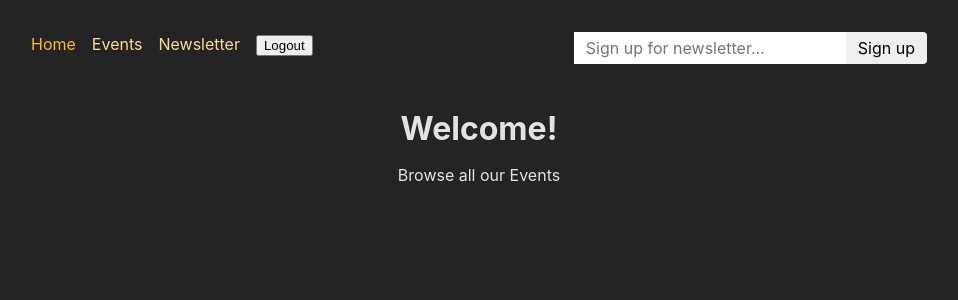
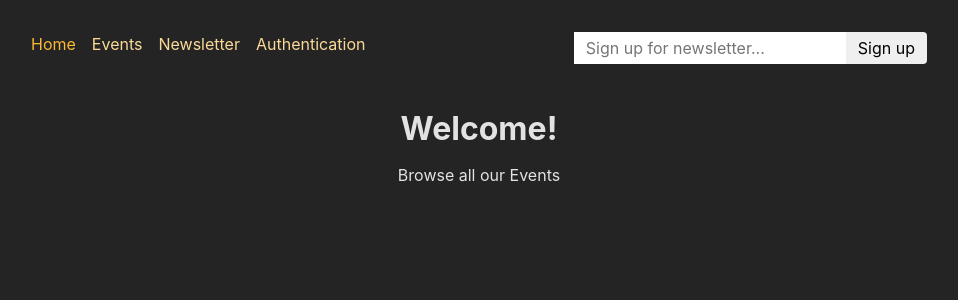
Before and after one commit to AriaNoorghorbani/React_Event-website, a React (Create React App) app in the folder frontend/: page / in a window 1280 px wide. Shown: the top 300 px of the page, without its empty margins (161-1119 px from the left). Built offline with nearby package versions, Linux system fonts and the light colour scheme; sample sign-in values are in the browser's storage.

Commit message:
Implement auto logout

```diff
--- a/frontend/src/App.jsx
+++ b/frontend/src/App.jsx
@@ -15,7 +15,7 @@ import { action as manipulateEvent } from "./components/EventForm";
 import NewsletterPage, { action as newsletterAction } from "./pages/Newsletter";
 import Authentication, { action as authAction } from "./pages/Authentication";
 import { action as logoutAction } from "./pages/Logout";
-import { tokenLoader } from "./util/auth";
+import { checkAuthLoader, tokenLoader } from "./util/auth";
 
 const router = createBrowserRouter([
   {
@@ -52,6 +52,7 @@ const router = createBrowserRouter([
                 path: "edit",
                 element: <EditEvent />,
                 action: manipulateEvent,
+                loader: checkAuthLoader,
               },
             ],
           },
@@ -59,6 +60,7 @@ const router = createBrowserRouter([
             path: "new",
             element: <NewEvent />,
             action: manipulateEvent,
+            loader: checkAuthLoader,
           },
         ],
       },
--- a/frontend/src/components/EventForm.jsx
+++ b/frontend/src/components/EventForm.jsx
@@ -91,9 +91,6 @@ export async function action({ request, params }) {
     description: data.get("description"),
   };
 
-  console.log(request);
-  console.log(method);
-
   let url = "http://localhost:8080/events";
   if (method === "PATCH") {
     const eventId = params.eventId;
--- a/frontend/src/pages/Authentication.jsx
+++ b/frontend/src/pages/Authentication.jsx
@@ -38,6 +38,9 @@ export async function action({ request }) {
   const token = resData.token;
 
   localStorage.setItem("token", token);
+  const expiration = new Date();
+  expiration.setHours(expiration.getHours() + 1);
+  localStorage.setItem("expiration", expiration.toISOString());
 
   return redirect("/");
 }
--- a/frontend/src/pages/Logout.jsx
+++ b/frontend/src/pages/Logout.jsx
@@ -6,5 +6,6 @@ export default function () {
 
 export function action() {
   localStorage.removeItem("token");
+  // localStorage.removeItem("expiration");
   return redirect("/");
 }
--- a/frontend/src/pages/RootLayout.jsx
+++ b/frontend/src/pages/RootLayout.jsx
@@ -1,9 +1,36 @@
-import { Outlet } from "react-router-dom"
-import MainNavigation from "../components/MainNavigation"
+import { useEffect } from "react";
+import { Outlet, useLoaderData, useSubmit } from "react-router-dom";
+import MainNavigation from "../components/MainNavigation";
+import getToken, { tokenDuration } from "../util/auth";
 
-export default function RootLayout(){
-    return (<>
-    <MainNavigation />
-    <main><Outlet /></main>
-    </> )
+export default function RootLayout() {
+  const token = useLoaderData();
+  const submit = useSubmit();
+
+  useEffect(() => {
+    if (!token) {
+      return;
+    }
+
+    if (token === "EXPIRED") {
+      submit(null, { action: "/logout", method: "post" });
+      return;
+    }
+
+    const duration = tokenDuration();
+    console.log(duration);
+
+    setTimeout(() => {
+      submit(null, { action: "/logout", method: "post" });
+    }, duration);
+  }, [submit, token]);
+
+  return (
+    <>
+      <MainNavigation />
+      <main>
+        <Outlet />
+      </main>
+    </>
+  );
 }
--- a/frontend/src/util/auth.jsx
+++ b/frontend/src/util/auth.jsx
@@ -1,3 +1,5 @@
+import { redirect } from "react-router-dom";
+
 export default function getToken() {
   const token = localStorage.getItem("token");
   return token;
@@ -6,3 +8,26 @@ export default function getToken() {
 export function tokenLoader() {
   return getToken();
 }
+
+export function tokenDuration() {
+  const storedExpiration = localStorage.getItem("expiration");
+  const expiration = new Date(storedExpiration);
+  const now = new Date();
+  const duration = expiration.getTime() - now.getTime();
+  return duration;
+}
+
+export function checkAuthLoader() {
+  const token = getToken();
+
+  if (!token) {
+    return redirect("/auth");
+  }
+
+  const duration = tokenDuration();
+  if (duration < 0) {
+    return "EXPIRED";
+  }
+
+  return null;
+}
```
Also changed, not shown: 1 other file (tests, documents, lock files or other folders).
